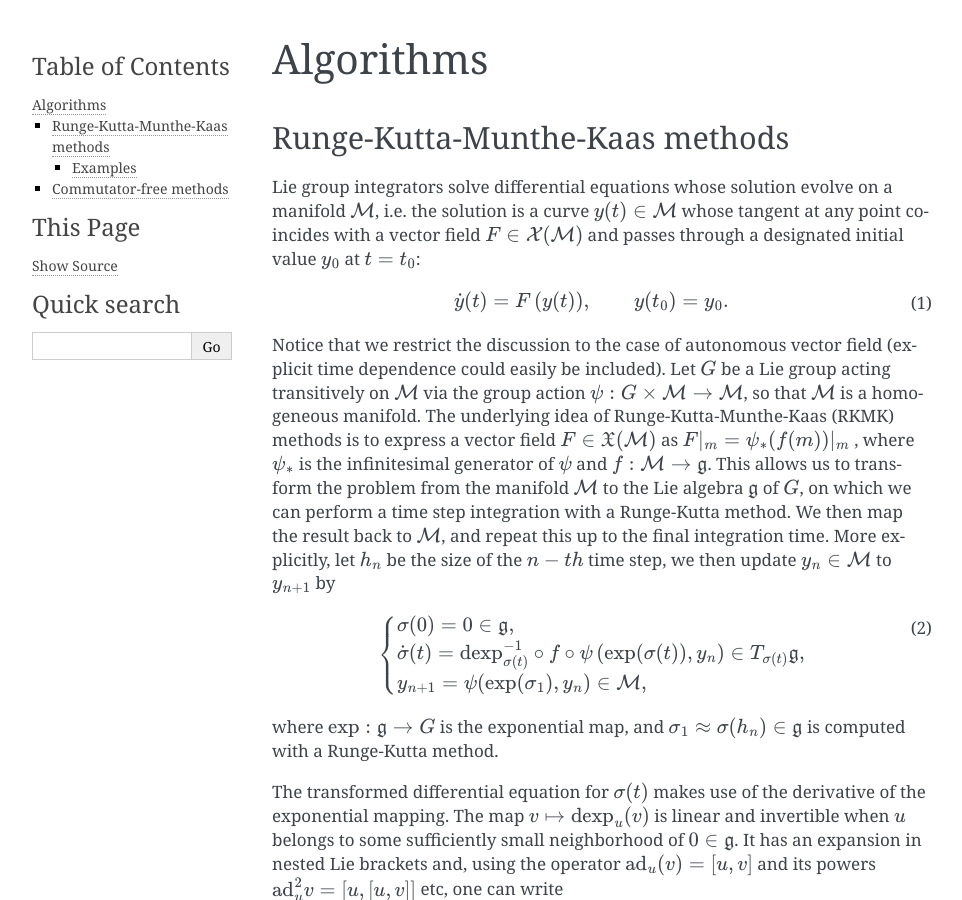
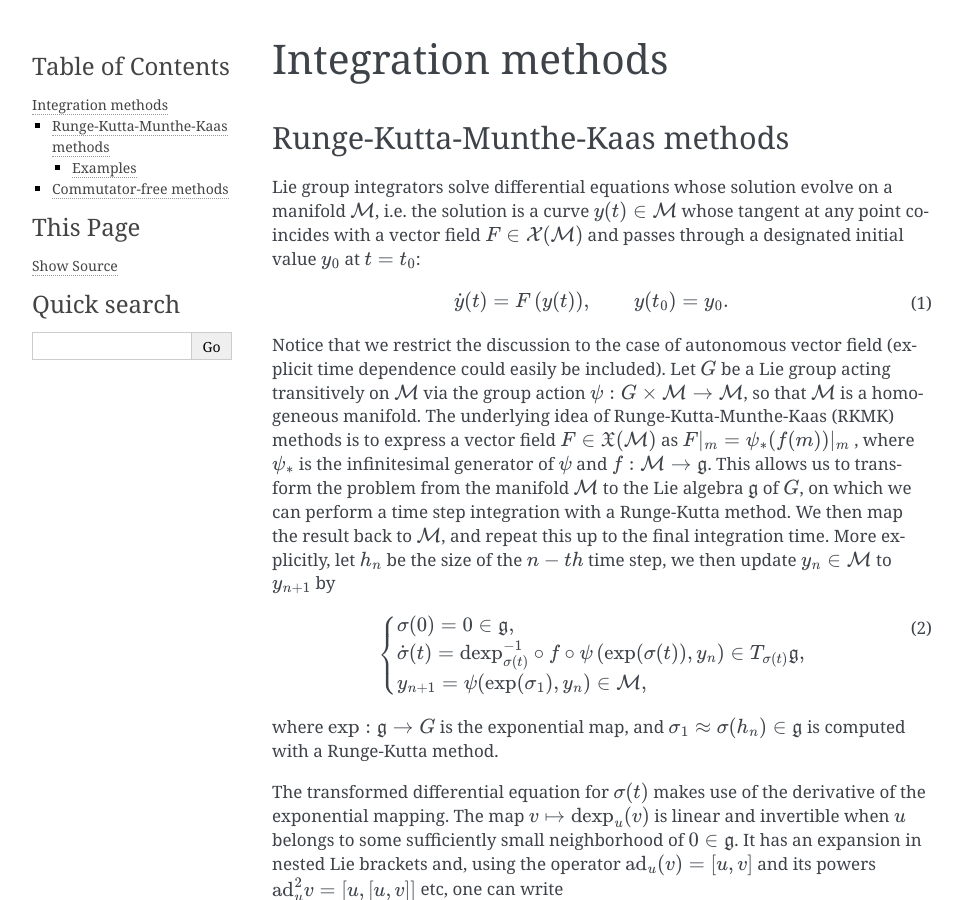
Before and after one commit to THREAD-3-2/RKMK_Commutator_free_integrators, a Sphinx documentation site: the page built from docs/int.rst, in a window 1280 px wide and 900 px high. Shown: the whole window, without its empty margins (148-1110 px from the left). Built offline with Sphinx 7.4.7, drawn with Linux system fonts in a browser that asks for light colours; pages that are not in the unit, such as notebooks, are missing from menus.

Commit message:
update name

```diff
--- a/docs/int.rst
+++ b/docs/int.rst
@@ -1,8 +1,8 @@
 .. _int:
 
-===========
-Algorithms
-===========
+======================
+Integration methods
+======================
 
 .. _rkmk_int:
 
```
